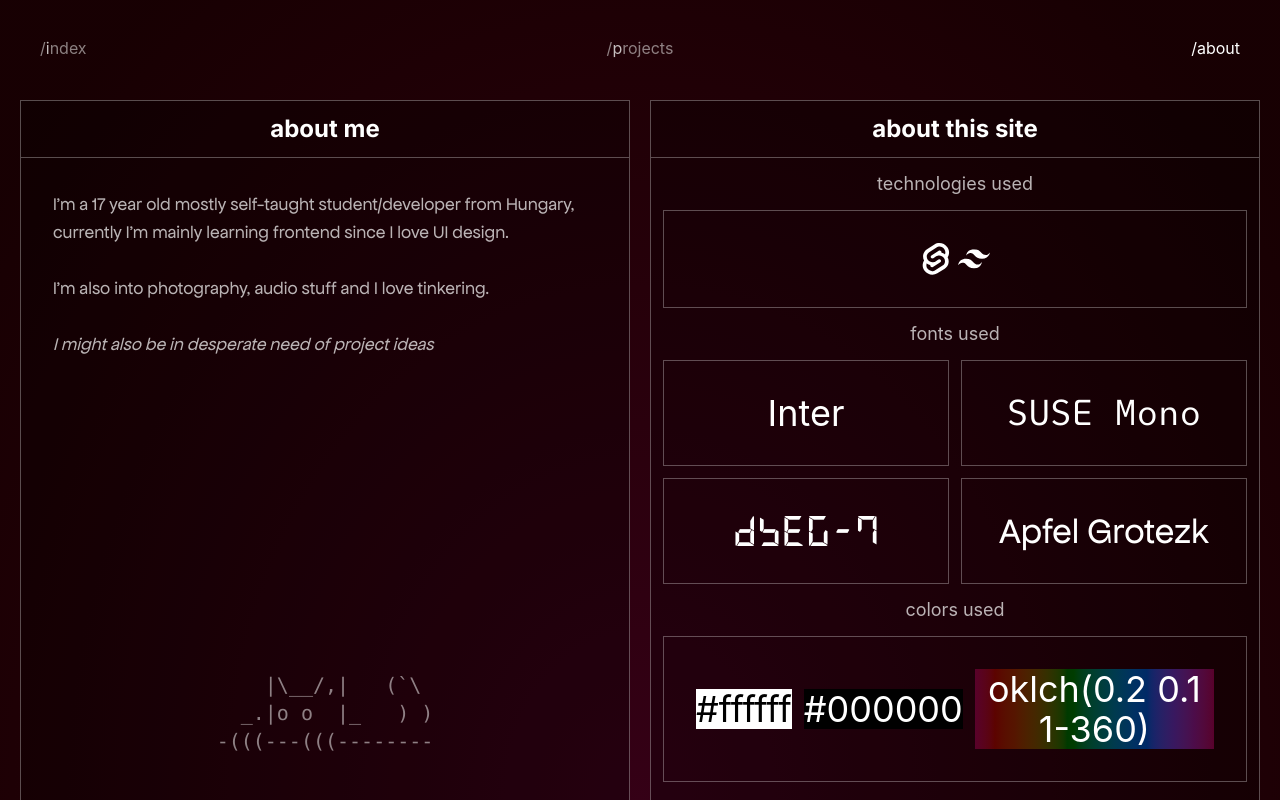
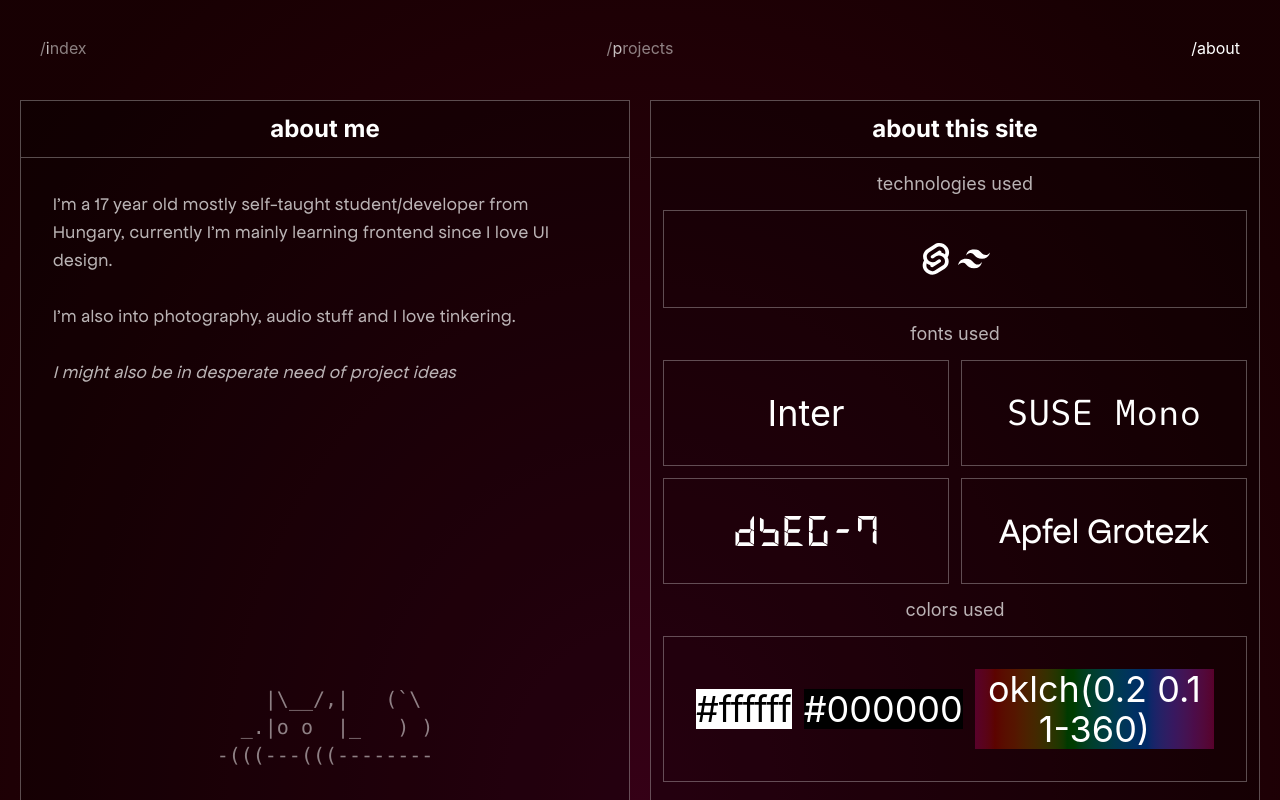
Before and after one commit to gabors0/new-gs0.me, a SvelteKit app: page /about in a window 1280 px wide. Shown: the top 800 px of the page. Built offline with nearby package versions, Linux system fonts and the light colour scheme; a web font is replaced by a local one.

Commit message:
minor font change

```diff
--- a/src/routes/about/+page.svelte
+++ b/src/routes/about/+page.svelte
@@ -10,7 +10,7 @@
   >
     <h1 class="font-bold p-3 text-2xl text-center">about me</h1>
     <hr class="w-full text-white/30" />
-    <div class="p-8 opacity-70 text-lg font-apfel ">
+    <div class="p-8 opacity-70 text-lg font-apfel tracking-wide">
       <p>
         I'm a 17 year old mostly self-taught student/developer from Hungary,
         currently I'm mainly learning frontend since I love UI design.
```
Also changed, not shown: src/app.css (+5 -3 lines).
